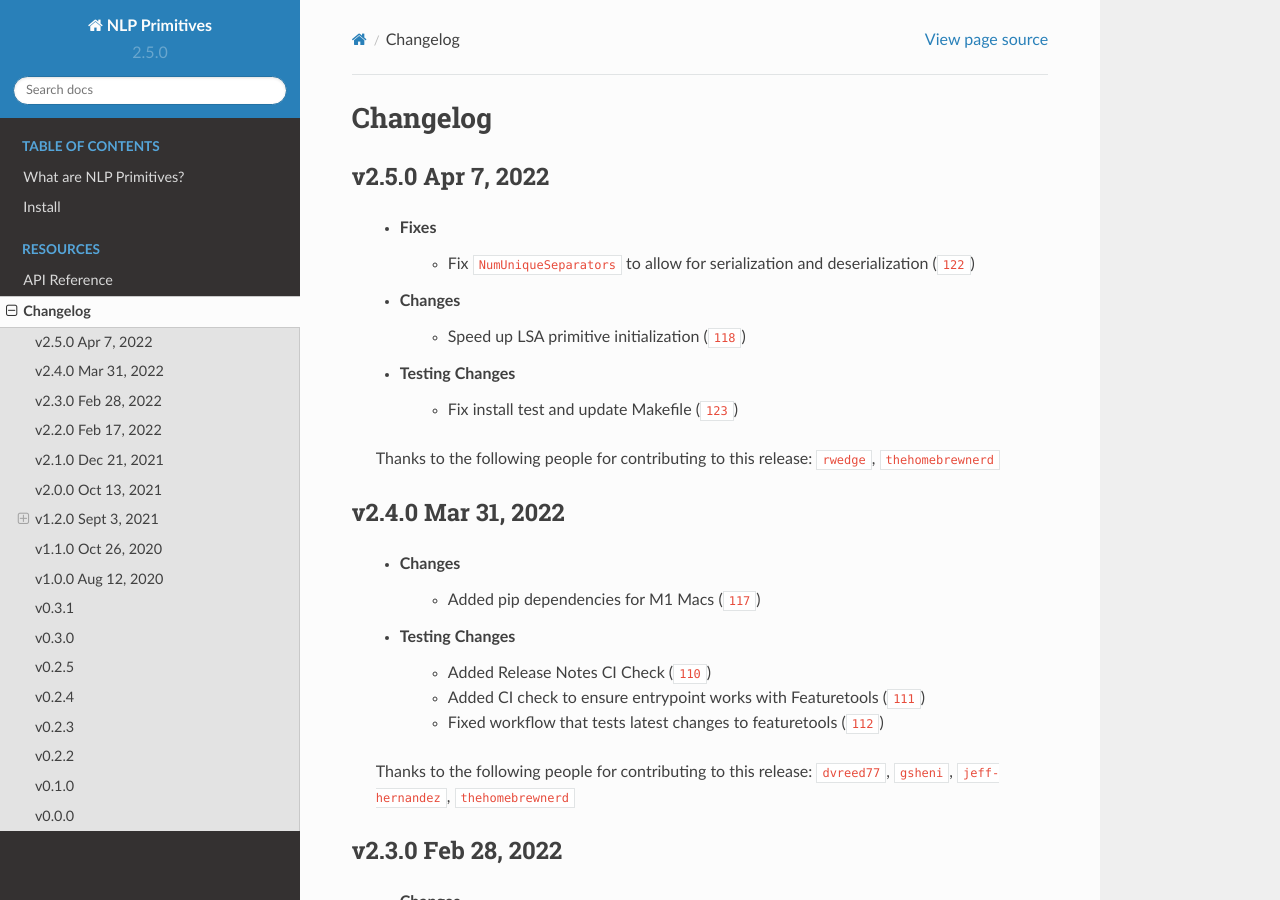
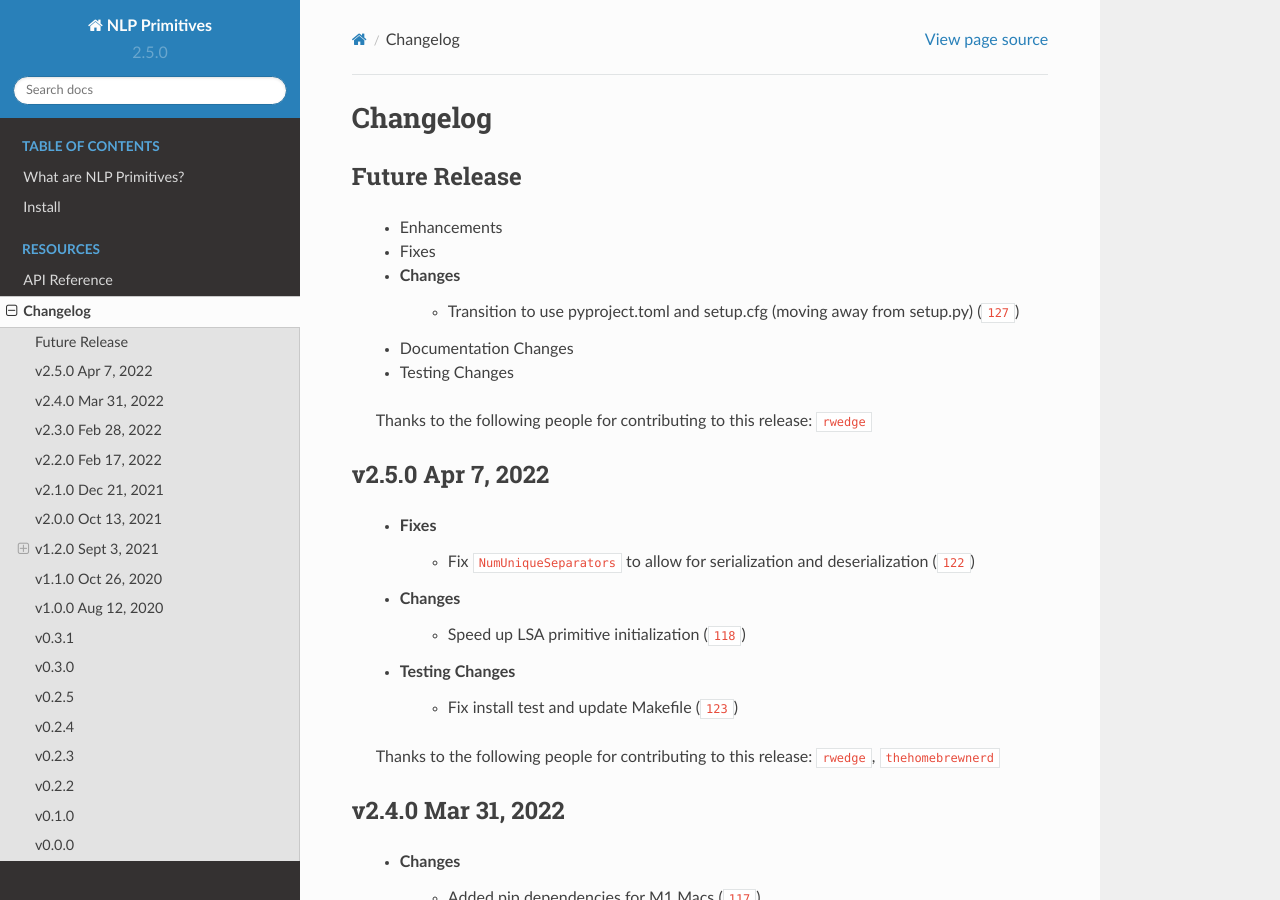
Before and after one commit to alteryx/nlp_primitives, a Sphinx documentation site: the page built from docs/source/changelog.rst, in a window 1280 px wide and 900 px high. Built offline with Sphinx 7.4.7 and the Read the Docs theme 2.0.0, drawn with Linux system fonts in a browser that asks for light colours; cross-references to code outside the pages are shown as plain code.

Commit message:
update release notes

```diff
--- a/docs/source/changelog.rst
+++ b/docs/source/changelog.rst
@@ -2,15 +2,17 @@
 Changelog
 =========
 
-.. Future Release
-  ==============
+Future Release
+==============
     * Enhancements
     * Fixes
     * Changes
+        * Transition to use pyproject.toml and setup.cfg (moving away from setup.py) (:pr:`127`)
     * Documentation Changes
     * Testing Changes
 
-.. Thanks to the following people for contributing to this release:
+    Thanks to the following people for contributing to this release:
+    :user:`rwedge`
 
 v2.5.0 Apr 7, 2022
 ==================
```
